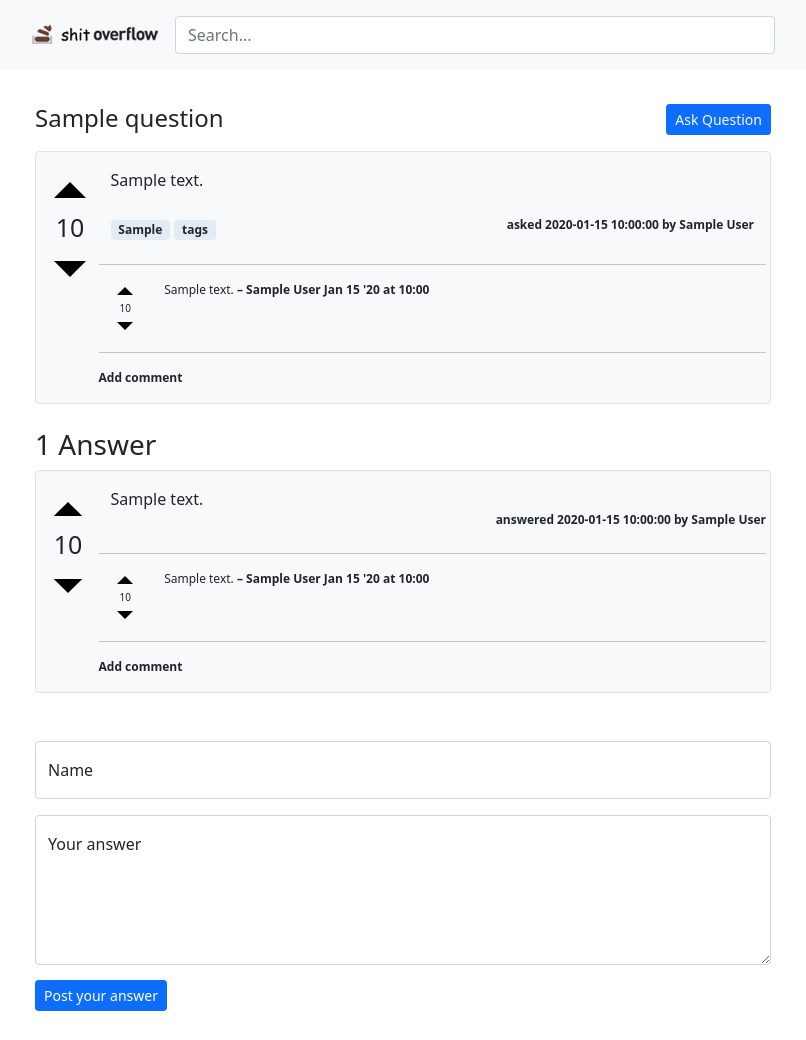
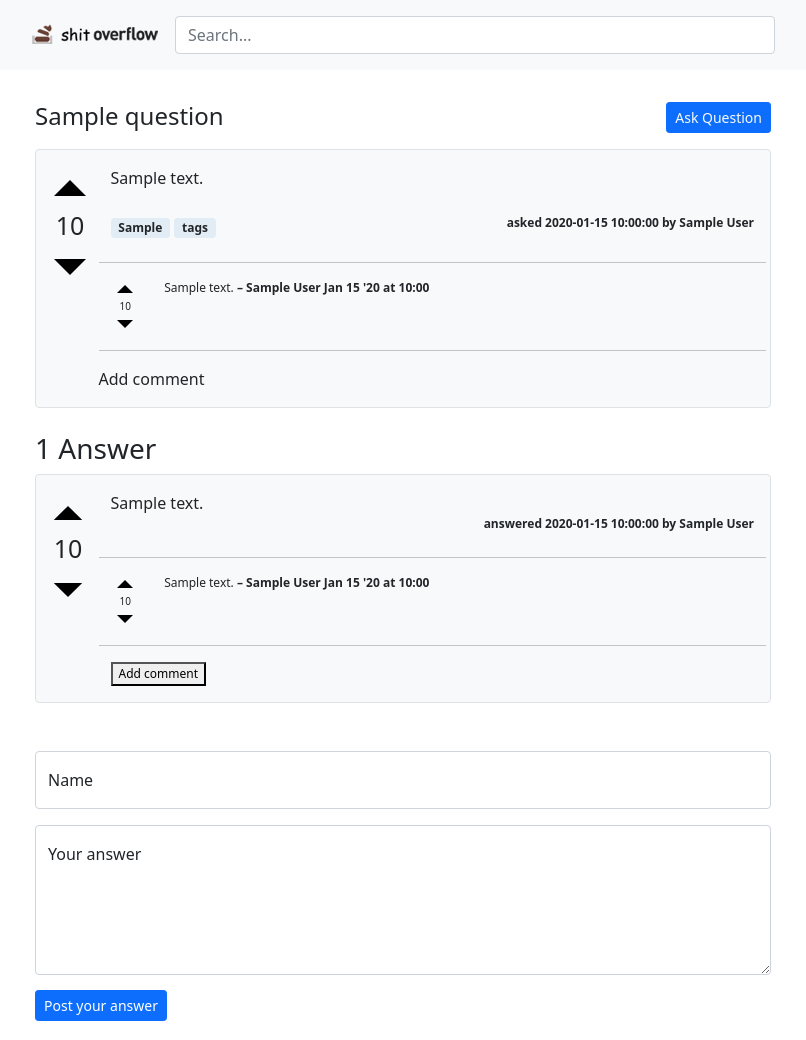
Before and after one commit to barsikus007/ShitOverFlow, a FastAPI app: template templates/thread.html in a window 1280 px wide. Shown: the top 1040 px of the page, without its empty margins (237-1043 px from the left). Run offline with FastAPI, Linux system fonts and the light colour scheme; the template is opened without the code that fills it: most values are stand-ins (such as "Sample title", 1, 10 or a date in 2020).

Commit message:
comment feature

```diff
--- a/static/style.css
+++ b/static/style.css
@@ -1,9 +1,10 @@
 ::-webkit-scrollbar {
-display: none;
+    display: none;
 }
 
-body {
-    padding-top: 4.5rem;
+html {
+    -ms-overflow-style: none;
+    scrollbar-width: none;
 }
 
 .container {
@@ -27,13 +28,13 @@
     font-weight: 400;
 }
 
-.link-dark , .comment-button {
+.comment-text {
+    font-size: 12px;
+}
+
+.fine-text {
     font-size: 12px;
     font-weight: 600;
-}
-
-.comment-text {
-    font-size: 12px;
 }
 
 .tag {
--- a/templates/base.html
+++ b/templates/base.html
@@ -13,7 +13,6 @@
 
         <script src="https://cdn.jsdelivr.net/npm/bootstrap@5.0.0/dist/js/bootstrap.bundle.min.js" integrity="sha384-p34f1UUtsS3wqzfto5wAAmdvj+osOnFyQFpp4Ua3gs/ZVWx6oOypYoCJhGGScy+8" crossorigin="anonymous"></script>
         <script src="https://cdn.jsdelivr.net/npm/jquery@3.6.0/dist/jquery.min.js" integrity="sha256-/xUj+3OJU5yExlq6GSYGSHk7tPXikynS7ogEvDej/m4=" crossorigin="anonymous"></script>
-        <script src="{{ url_for('static', path='/app.js') }}"></script>
 
         <meta property="og:url" content="http://shitoverflow.tmweb.ru">
         <meta property="og:type" content="website">
@@ -26,7 +25,7 @@
     </head>
     <body class="d-flex flex-column h-100">
         {% block navbar %}
-        <nav class="navbar navbar-expand-md navbar-light bg-light fixed-top d-flex align-items-center pb-3">
+        <nav class="navbar navbar-expand-md navbar-light bg-light sticky-top d-flex align-items-center pb-3">
             <div class="container">
                 <a class="navbar-brand" href="/" id="navbarBrand"><img src="{{ url_for('static', path='/shitoverflowmini.png') }}" alt="Shit Overflow"/></a>
 {#                <a class="navbar-brand" href="/" id="navbarBrand"><object type="image/svg+xml" data="{{ url_for('static', path='/shitoverflow.svg') }}" width="210" height="30">Shit Overflow</object></a>#}
@@ -58,5 +57,6 @@
             </div>
         </footer>
         {% endblock %}
+        <script src="{{ url_for('static', path='/app.js') }}"></script>
     </body>
 </html>
--- a/templates/index.html
+++ b/templates/index.html
@@ -45,7 +45,7 @@
                     </div>
 
                     <div class="col-8 d-flex flex-row-reverse">
-                        <a class="link-dark text-end" href="/questions/{{ question.id }}" style="text-decoration: none;">Created at {{ question.created_at.strftime('%H:%M:%S %d.%m.%Y') }} by {{ question.author }}</a>
+                        <a class="link-dark fine-text text-end" href="/questions/{{ question.id }}" style="text-decoration: none;">Created at {{ question.created_at.strftime('%H:%M:%S %d.%m.%Y') }} by {{ question.author }}</a>
                     </div>
                 </div>
             </div>
--- a/templates/search.html
+++ b/templates/search.html
@@ -45,7 +45,7 @@
                 </div>
 
                 <div class="col-8 d-flex flex-row-reverse">
-                    <a class="link-dark text-end" href="/questions/{{ question.id }}" style="text-decoration: none;">Created at {{ question.created_at.strftime('%H:%M:%S %d.%m.%Y') }} by {{ question.author }}</a>
+                    <a class="link-dark fine-text text-end" href="/questions/{{ question.id }}" style="text-decoration: none;">Created at {{ question.created_at.strftime('%H:%M:%S %d.%m.%Y') }} by {{ question.author }}</a>
                 </div>
             </div>
         </div>
--- a/templates/thread.html
+++ b/templates/thread.html
@@ -94,7 +94,7 @@
 
                             <div class="col-11 comment-text text-break">
                                 <span class="">{{ comment.body }} </span>
-                                <span class=" fw-bold" title="{{ comment.created_at.strftime('%H:%M:%S %d.%m.%Y') }}">
+                                <span class="fine-text" title="{{ comment.created_at.strftime('%H:%M:%S %d.%m.%Y') }}">
                                     – {{ comment.author }} {{ comment.created_at.strftime("%b %d '%y at %H:%M") }}
                                 </span>
                             </div>
@@ -151,7 +151,8 @@
                         <div class="vote">
                             <div class="row">
                                 <button class="arrow-up">
-                        <svg class="{% if score == 1 %}upvote{% elif score == -1 %}unclickable{% endif %} svg-icon iconArrowUpLg" aria-hidden="true" width="32" height="32" viewBox="0 0 36 36">
+                                    <svg class="{% if score == 1 %}upvote{% elif score == -1 %}unclickable{% endif %} svg-icon iconArrowUpLg"
+                                         aria-hidden="true" width="32" height="32" viewBox="0 0 36 36">
                                         <path d="M2 26h32L18 10 2 26z"></path>
                                     </svg>
                                 </button>
@@ -165,7 +166,8 @@
 
                             <div class="row">
                                 <button class="arrow-down">
-                        <svg class="{% if score == -1 %}downvote{% elif score == 1 %}unclickable{% endif %} m0 svg-icon iconArrowDownLg" aria-hidden="true" width="32" height="32" viewBox="0 0 36 36">
+                                    <svg class="{% if score == -1 %}downvote{% elif score == 1 %}unclickable{% endif %} m0 svg-icon iconArrowDownLg"
+                                         aria-hidden="true" width="32" height="32" viewBox="0 0 36 36">
                                         <path d="M2 10h32L18 26 2 10z"></path>
                                     </svg>
                                 </button>
@@ -180,7 +182,11 @@
                             </div>
                         </div>
 
-                <div class="row d-flex justify-content-end fw-bold text-end" title="{{ answer.created_at.strftime('%H:%M:%S %d.%m.%Y') }}" style="font-size: 12px;">answered {{ answer.human_time }} by {{ answer.author }}</div>
+                        <div class="row">
+                            <div class="d-flex justify-content-end text-end fine-text"
+                             title="{{ answer.created_at.strftime('%H:%M:%S %d.%m.%Y') }}">
+                            answered {{ answer.human_time }} by {{ answer.author }}</div>
+                        </div>
                         <br>
 
                         <div class="row comments-block">
@@ -191,12 +197,14 @@
                                     {% set score = 0 %}
                                 {% endif %}
                                 <hr>
-                    <div class="comment row d-flex justify-content-center comment-vote pb-3" id="comment-{{ comment.id }}">
+                                <div class="comment row d-flex justify-content-center comment-vote pb-3"
+                                     id="comment-{{ comment.id }}">
                                     <div class="col-1">
                                         <div class="comment-vote">
                                             <div class="row">
                                                 <button class="arrow-up">
-                                        <svg class="{% if score == 1 %}upvote{% elif score == -1 %}unclickable{% endif %} svg-icon iconArrowUpLg" aria-hidden="true" width="18" height="18" viewBox="0 0 36 36">
+                                                    <svg class="{% if score == 1 %}upvote{% elif score == -1 %}unclickable{% endif %} svg-icon iconArrowUpLg"
+                                                         aria-hidden="true" width="18" height="18" viewBox="0 0 36 36">
                                                         <path d="M2 26h32L18 10 2 26z"></path>
                                                     </svg>
                                                 </button>
@@ -206,7 +214,8 @@
 
                                             <div class="row">
                                                 <button class="arrow-down">
-                                        <svg class="{% if score == -1 %}downvote{% elif score == 1 %}unclickable{% endif %} m0 svg-icon iconArrowDownLg" aria-hidden="true" width="18" height="18" viewBox="0 0 36 36">
+                                                    <svg class="{% if score == -1 %}downvote{% elif score == 1 %}unclickable{% endif %} m0 svg-icon iconArrowDownLg"
+                                                         aria-hidden="true" width="18" height="18" viewBox="0 0 36 36">
                                                         <path d="M2 10h32L18 26 2 10z"></path>
                                                     </svg>
                                                 </button>
@@ -217,14 +226,22 @@
 
                                     <div class="col-11 comment-text text-break">
                                         <span>{{ comment.body }}</span>
-                                <span class="fw-bold" title="{{ comment.created_at.strftime('%H:%M:%S %d.%m.%Y') }}">– {{ comment.author }} {{ comment.created_at.strftime("%b %d '%y at %H:%M") }}</span>
+                                        <span class="fine-text"
+                                              title="{{ comment.created_at.strftime('%H:%M:%S %d.%m.%Y') }}">– {{ comment.author }} {{ comment.created_at.strftime("%b %d '%y at %H:%M") }}</span>
                                     </div>
                                 </div>
                             {% endfor %}
                             <hr>
                         </div>
 
-                <div class="row new-comment clickable comment-button">Add comment</div>
+                        <div class="row comment-button fine-text">
+                            <div class="col-3">
+                                <button class="buttonComment" onclick="commentSendPreview({{ answer.id }})">
+                                    Add comment
+                                </button>
+                            </div>
+                        </div>
+                    </div>
                 </div>
             </div>
             <br>
@@ -242,7 +259,8 @@
                 </li>
                 {% for page_num in range(1, max_page + 1) %}
                     {% if (page_max > page_num > page_min) or (page_num == max_page)  or (page_num == 1) %}
-                <li class="{% if page == page_num %}active unclickable{% endif %} page-item"><a class="page-link" href="/page/{{ page_num }}">{{ page_num }}</a></li>
+                        <li class="{% if page == page_num %}active unclickable{% endif %} page-item"><a
+                                class="page-link" href="/page/{{ page_num }}">{{ page_num }}</a></li>
                     {% elif page_num == page_max or page_num == page_min %}
                         <li class="page-item disabled"><a class="page-link" href="">...</a></li>
                     {% else %}
@@ -255,8 +273,6 @@
                 </li>
             </ul>
         {% endif %}
-
-</div>
     {% endif %}
 
 <div class="new-answer">
```
Also changed, not shown: templates/create.html (+4 -5 lines). Lines whose indentation alone changed are shown as unchanged.
